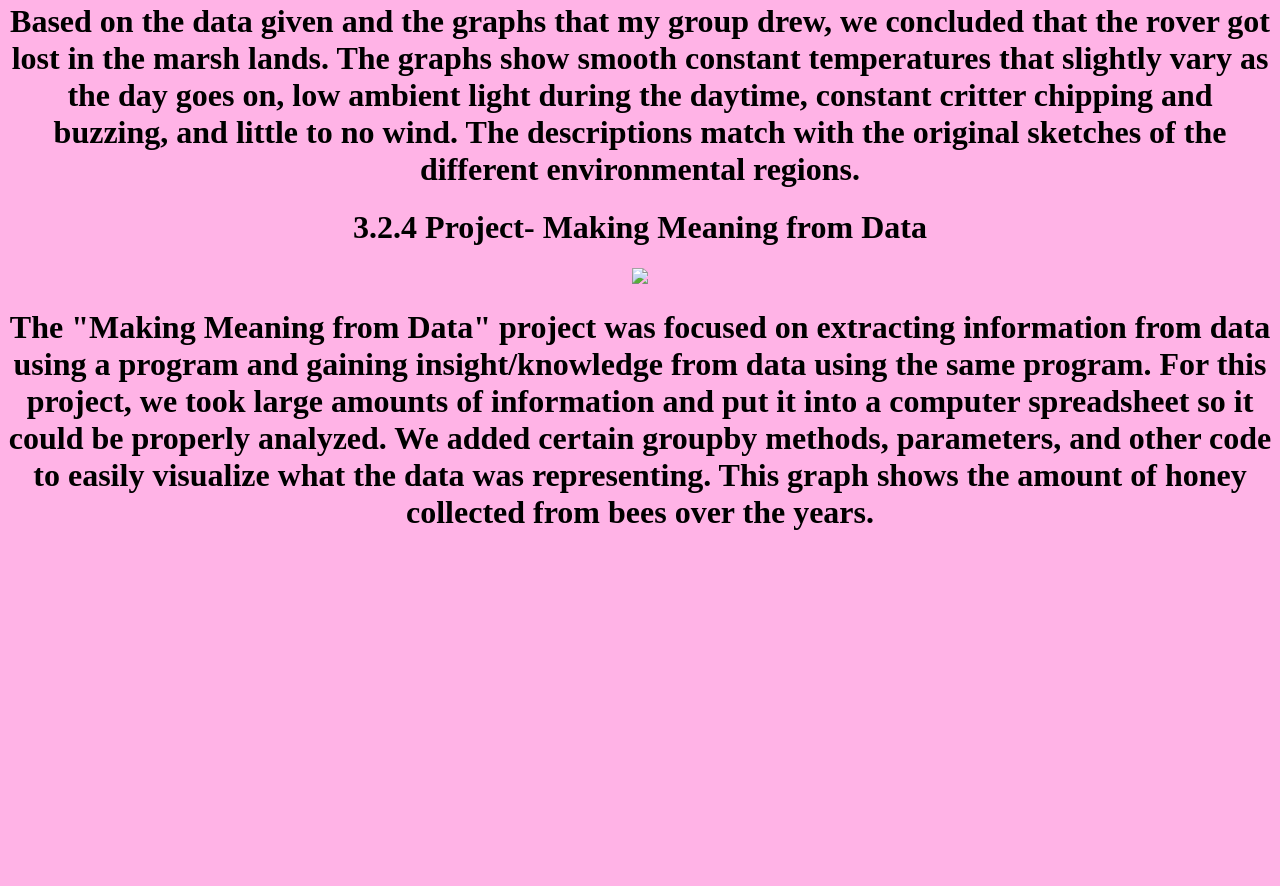
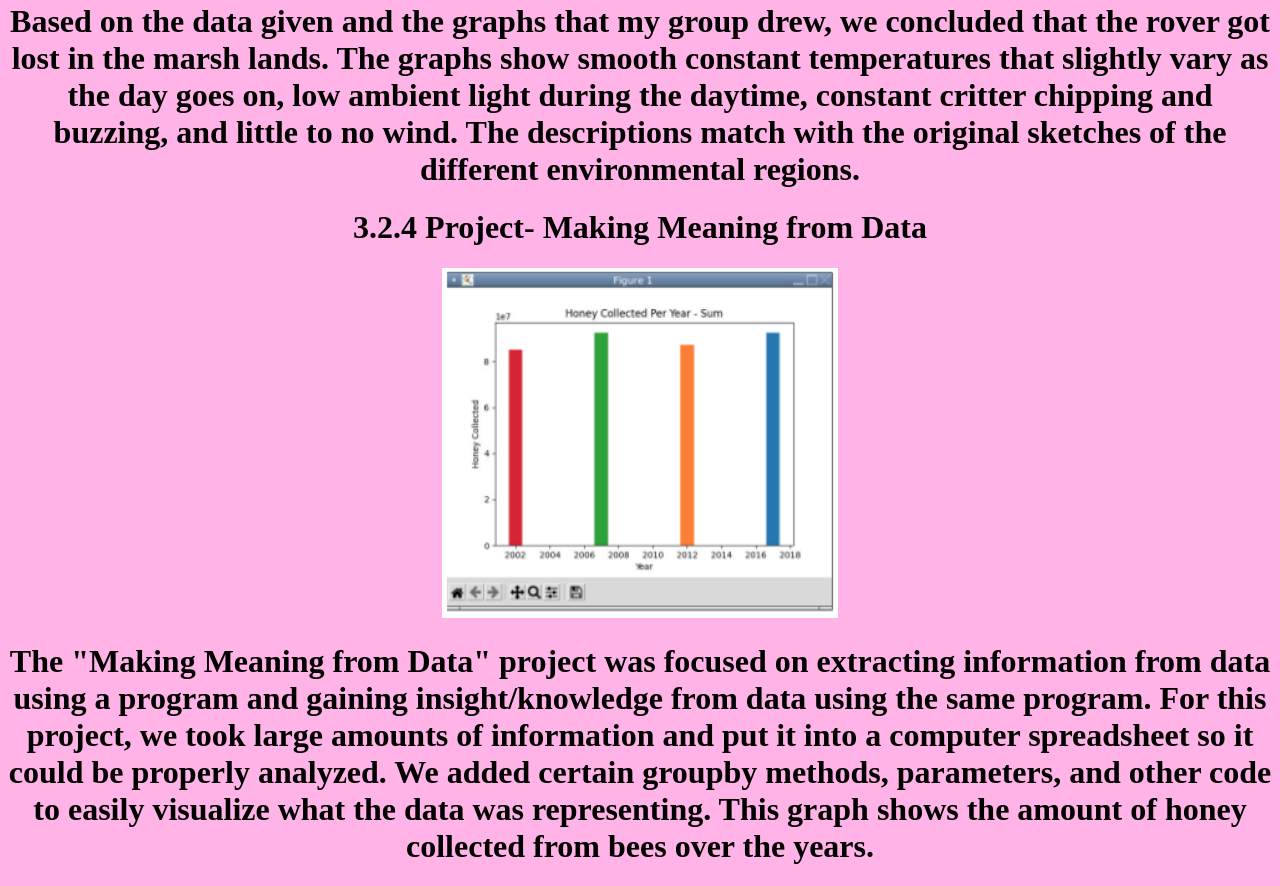
Before and after one commit to lexihohman/Website, a plain HTML site: page portfolio.html in a window 1280 px wide. Shown: the part 2199-3085 px from the top of the page. Before the commit the page ends 2751 px from the top, so only its background shows below. Drawn offline with Linux system fonts and the light colour scheme.

Commit message:
Update portfolio.html

```diff
--- a/portfolio.html
+++ b/portfolio.html
@@ -60,5 +60,5 @@
     <h1>3.2.4 Project- Making Meaning from Data
     </center>
     <center>
-    <img src="3.2.4PNG" height="350">
+    <img src="3.2.4.PNG" height="350">
     <h1> The "Making Meaning from Data" project was focused on extracting information from data using a program and gaining insight/knowledge from data using the same program. For this project, we took large amounts of information and put it into a computer spreadsheet so it could be properly analyzed. We added certain groupby methods, parameters, and other code to easily visualize what the data was representing. This graph shows the amount of honey collected from bees over the years.</h1>
```
